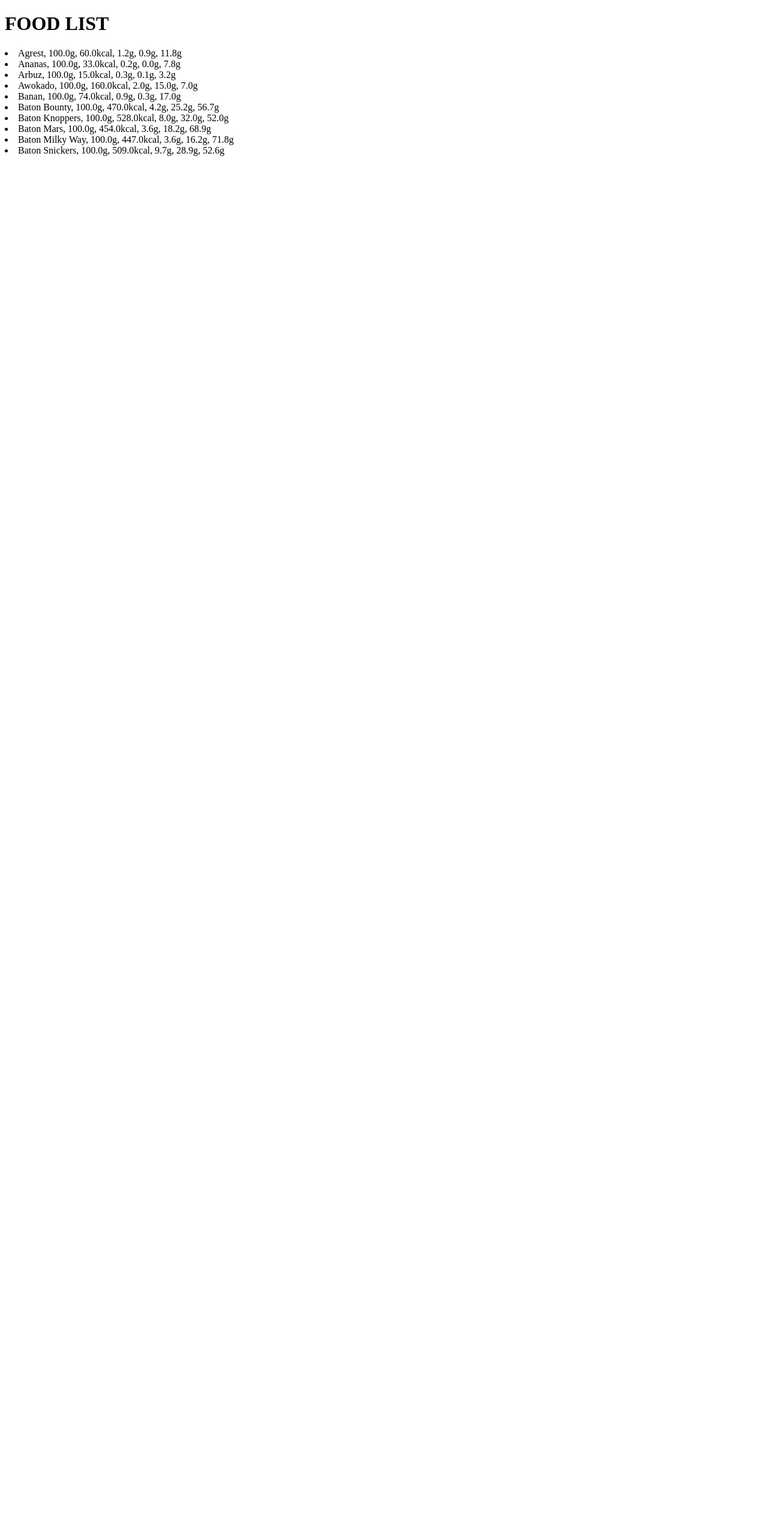
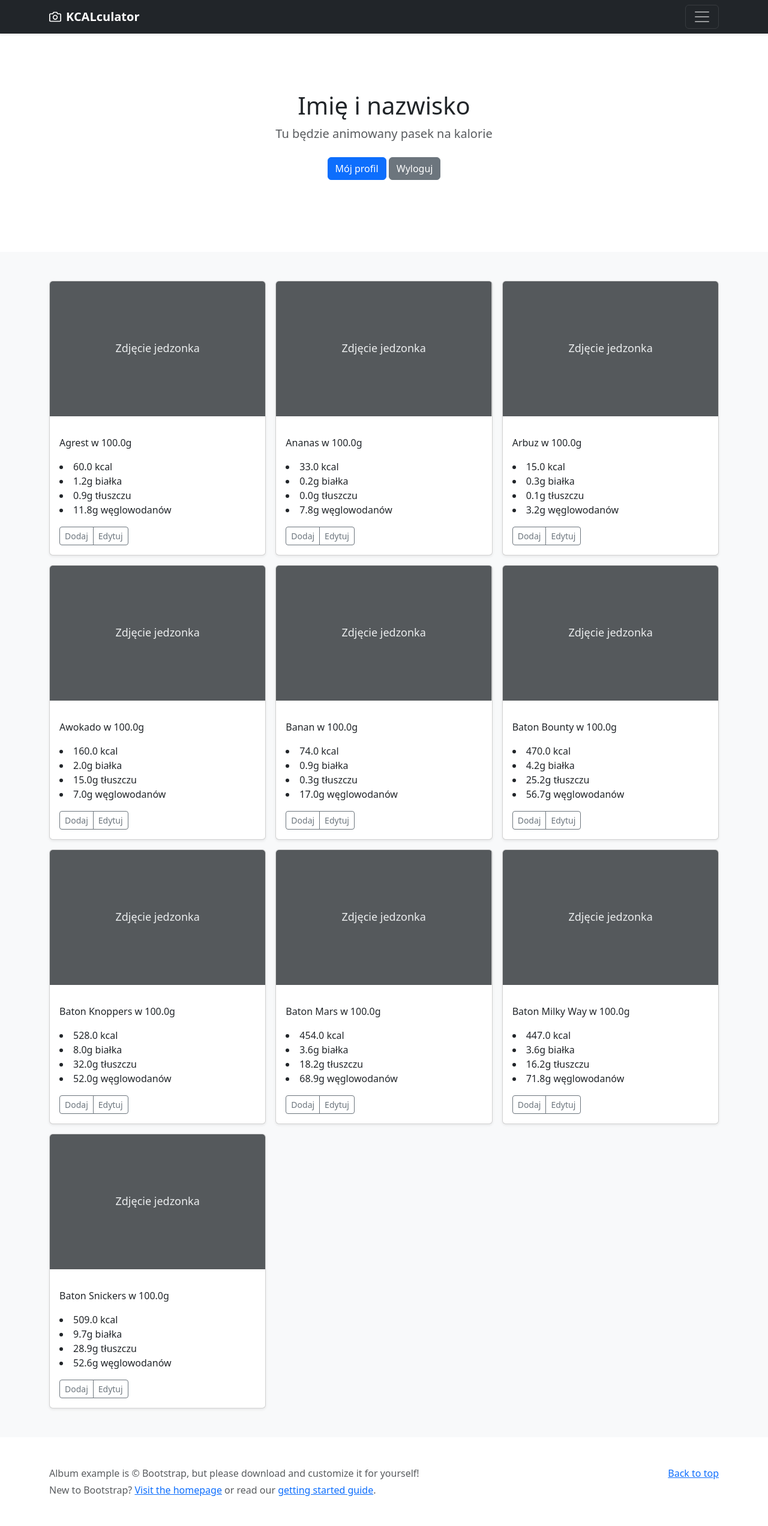
Before and after one commit to Czarek98/KCALCULATOR, a Django app: page /home/list in a window 1280 px wide. Shown: the whole page at 60% size. Before the commit the page ends 260 px from the top, so only its background shows below. Run offline with Django 3.2, Linux system fonts and the light colour scheme; data comes from the database, SQL or seed files in the repository; some libraries are stand-ins or nearby versions.

Commit message:
Install bootstrap and create home/list template

```diff
--- a/KCALCULATOR/KCALCULATOR/settings.py
+++ b/KCALCULATOR/KCALCULATOR/settings.py
@@ -31,6 +31,7 @@
 # Application definition
 
 INSTALLED_APPS = [
+    'bootstrap5',
     'rest_framework',
     'kcal.apps.KcalConfig',
     'django.contrib.admin',
@@ -39,6 +40,7 @@
     'django.contrib.sessions',
     'django.contrib.messages',
     'django.contrib.staticfiles',
+
 ]
 
 MIDDLEWARE = [
--- a/KCALCULATOR/kcal/templates/kcal/base.html
+++ b/KCALCULATOR/kcal/templates/kcal/base.html
@@ -3,10 +3,62 @@
 <head>
     <meta charset="UTF-8">
     <title>{% block title %} KCALCULATOR {% endblock %}</title>
+        <link href="https://cdn.jsdelivr.net/npm/bootstrap@5.0.0-beta3/dist/css/bootstrap.min.css" rel="stylesheet" integrity="sha384-eOJMYsd53ii+scO/bJGFsiCZc+5NDVN2yr8+0RDqr0Ql0h+rP48ckxlpbzKgwra6" crossorigin="anonymous">
+
 </head>
 <body>
-            {% block content %}
+{% block header %}
+  <div class="collapse bg-dark" id="navbarHeader">
+    <div class="container">
+      <div class="row">
+        <div class="col-sm-8 col-md-7 py-4">
+          <h4 class="text-white">About</h4>
+          <p class="text-muted">Strona wykonana w technologii Django do celów edukacyjnych </p>
+        </div>
+        <div class="col-sm-4 offset-md-1 py-4">
+          <h4 class="text-white">Contact</h4>
+          <ul class="list-unstyled">
+            <li><a href="https://github.com/Czarek98" class="text-white">My Github</a></li>
+            <li><a href="https://www.linkedin.com/in/cezary-bohdanowicz-994772181/" class="text-white">My LinkedIN</a></li>
+            <li><a href="mailto:cezary.bohdanowicz@gmail.com" class="text-white">cezary.bohdanowicz@gmail.com</a></li>
+          </ul>
+        </div>
+      </div>
+    </div>
+  </div>
+  <div class="navbar navbar-dark bg-dark shadow-sm">
+    <div class="container">
+      <a href="#" class="navbar-brand d-flex align-items-center">
+        <svg xmlns="http://www.w3.org/2000/svg" width="20" height="20" fill="none" stroke="currentColor" stroke-linecap="round" stroke-linejoin="round" stroke-width="2" aria-hidden="true" class="me-2" viewBox="0 0 24 24"><path d="M23 19a2 2 0 0 1-2 2H3a2 2 0 0 1-2-2V8a2 2 0 0 1 2-2h4l2-3h6l2 3h4a2 2 0 0 1 2 2z"/><circle cx="12" cy="13" r="4"/></svg>
+        <strong>KCALculator</strong>
+      </a>
+      <button class="navbar-toggler" type="button" data-bs-toggle="collapse" data-bs-target="#navbarHeader" aria-controls="navbarHeader" aria-expanded="false" aria-label="Toggle navigation">
+        <span class="navbar-toggler-icon"></span>
+      </button>
+    </div>
+  </div>
+{% endblock %}
 
-            {% endblock %}
+{% block content %} {% endblock %}
+
+{% block footer %}
+     <footer class="text-muted py-5">
+        <div class="container">
+          <p class="float-end mb-1">
+            <a href="#">Back to top</a>
+          </p>
+          <p class="mb-1">Album example is &copy; Bootstrap, but please download and customize it for yourself!</p>
+          <p class="mb-0">New to Bootstrap? <a href="/">Visit the homepage</a> or read our <a href="../getting-started/introduction/">getting started guide</a>.</p>
+        </div>
+      </footer>
+{% endblock %}
+
+{% block scripts %}
+
+    <script src="../assets/dist/js/bootstrap.bundle.min.js"></script>
+    <script src="https://cdn.jsdelivr.net/npm/bootstrap@5.0.0-beta3/dist/js/bootstrap.bundle.min.js" integrity="sha384-JEW9xMcG8R+pH31jmWH6WWP0WintQrMb4s7ZOdauHnUtxwoG2vI5DkLtS3qm9Ekf" crossorigin="anonymous"></script>
+
+{% endblock %}
+
 </body>
 </html>
--- a/KCALCULATOR/kcal/templates/kcal/foodlist.html
+++ b/KCALCULATOR/kcal/templates/kcal/foodlist.html
@@ -1,10 +1,103 @@
-{% extends "kcal/base.html" %}
 
-{% block title %} FOOD LIST {% endblock %}
+
+<html lang="en">
+{% extends 'kcal/base.html' %}
 
 {% block content %}
-<h1>FOOD LIST</h1>
-    {% for objects in  object %}
-       <li> {{ objects }}, {{objects.grams}}g, {{objects.kcal}}kcal, {{objects.proteins}}g, {{objects.fat}}g, {{objects.carbs}}g </li>
-  {% endfor %}
-{% endblock %}
+  <head>
+
+
+    <meta charset="utf-8">
+    <meta name="viewport" content="width=device-width, initial-scale=1">
+    <meta name="description" content="">
+    <meta name="author" content="Mark Otto, Jacob Thornton, and Bootstrap contributors">
+    <meta name="generator" content="Hugo 0.82.0">
+    <title>{% block title %} FOOD LIST {% endblock %}</title>
+
+    <link rel="canonical" href="https://getbootstrap.com/docs/5.0/examples/album/">
+
+
+
+    <!-- Bootstrap core CSS -->
+<link href="../assets/dist/css/bootstrap.min.css" rel="stylesheet">
+
+    <style>
+      .bd-placeholder-img {
+        font-size: 1.125rem;
+        text-anchor: middle;
+        -webkit-user-select: none;
+        -moz-user-select: none;
+        user-select: none;
+      }
+
+      @media (min-width: 768px) {
+        .bd-placeholder-img-lg {
+          font-size: 3.5rem;
+        }
+      }
+
+    </style>
+
+
+  </head>
+  <body>
+
+<main>
+
+  <section class="py-5 text-center container">
+    <div class="row py-lg-5">
+      <div class="col-lg-6 col-md-8 mx-auto">
+        <h1 class="fw-light">Imię i nazwisko</h1>
+        <p class="lead text-muted">
+          Tu będzie animowany pasek na kalorie
+        </p>
+        <p>
+          <a href="#" class="btn btn-primary my-2">Mój profil</a>
+          <a href="#" class="btn btn-secondary my-2">Wyloguj</a>
+        </p>
+      </div>
+    </div>
+  </section>
+
+  <div class="album py-5 bg-light">
+    <div class="container">
+      <div class="row row-cols-1 row-cols-sm-2 row-cols-md-3 g-3">
+
+          {% for objects in  object %}
+        <div class="col">
+          <div class="card shadow-sm">
+            <svg class="bd-placeholder-img card-img-top" width="100%" height="225" xmlns="http://www.w3.org/2000/svg" role="img" aria-label="Placeholder: Thumbnail" preserveAspectRatio="xMidYMid slice" focusable="false"><title>Placeholder</title><rect width="100%" height="100%" fill="#55595c"/><text x="50%" y="50%" fill="#eceeef" dy=".3em">Zdjęcie jedzonka</text></svg>
+
+            <div class="card-body">
+              <p class="card-text">
+
+                  <p class="food">
+                    {{ objects }} w {{objects.grams}}g
+                    <li>{{objects.kcal}} kcal</li>
+                    <li>{{objects.proteins}}g białka</li>
+                    <li>{{objects.fat}}g tłuszczu</li>
+                    <li>{{objects.carbs}}g węglowodanów</li>
+
+                  </p>
+              </p>
+              <div class="d-flex justify-content-between align-items-center">
+                <div class="btn-group">
+                  <button type="button" class="btn btn-sm btn-outline-secondary">Dodaj</button>
+                  <button type="button" class="btn btn-sm btn-outline-secondary">Edytuj</button>
+                </div>
+              </div>
+            </div>
+          </div>
+        </div>
+        {% endfor %}
+
+
+      </div>
+
+    </div>
+  </div>
+  {% endblock %}
+  <footer>{% block fotter %} {% endblock %}</footer>
+</main>
+</body>
+</html>
```
